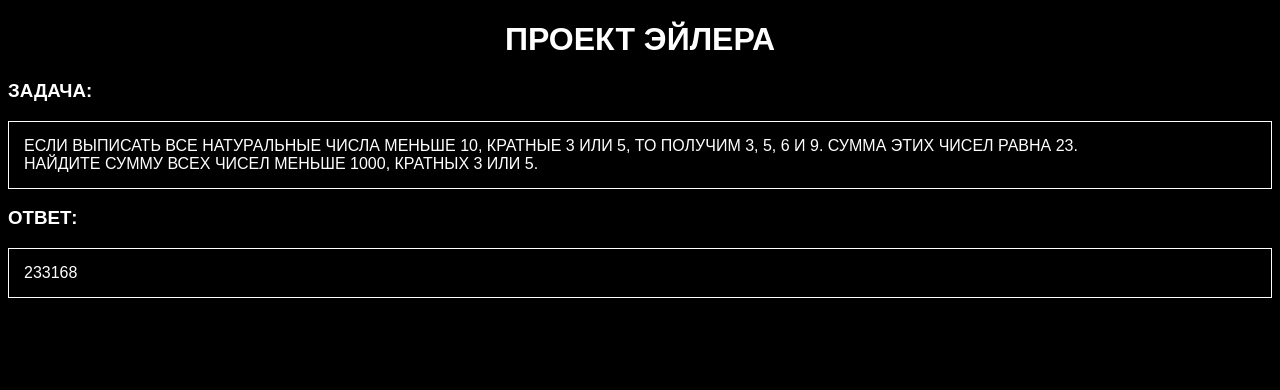
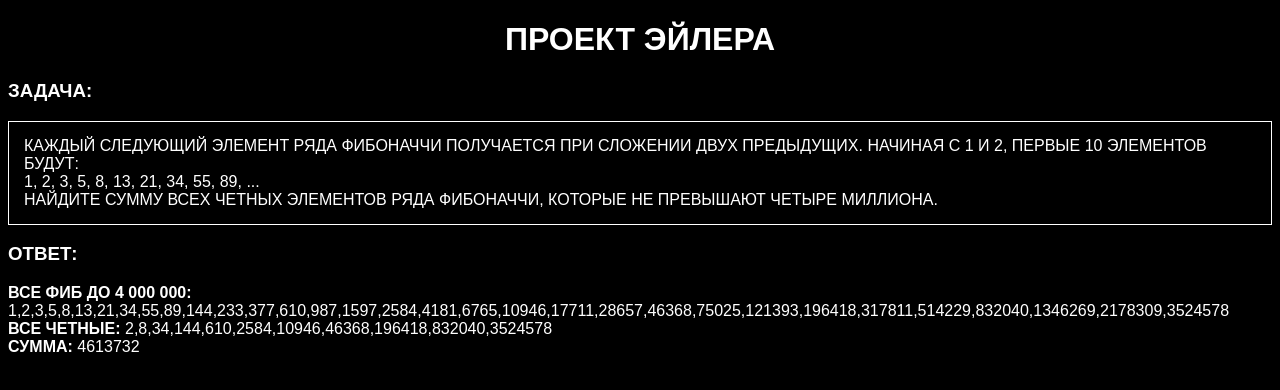
Before and after one commit to xovetrit/Euler, an Angular app: page / in a window 1280 px wide. Shown: the top 390 px of the page. Built offline with nearby package versions, Linux system fonts and the light colour scheme.

Commit message:
Задача 2 - Четные числа Фибоначчи

```diff
--- a/src/app/app.component.html
+++ b/src/app/app.component.html
@@ -1,7 +1,12 @@
 <h1>Проект Эйлера</h1>
 <h3>Задача:</h3>
-<p>Если выписать все натуральные числа меньше 10, кратные 3 или 5, то получим 3, 5, 6 и 9. Сумма этих чисел равна 23.<br>
-Найдите сумму всех чисел меньше 1000, кратных 3 или 5.</p>
-
+<p>Каждый следующий элемент ряда Фибоначчи получается при сложении двух предыдущих. Начиная с 1 и 2, первые 10 элементов
+  будут:
+  <br>
+  1, 2, 3, 5, 8, 13, 21, 34, 55, 89, ...
+  <br>
+  Найдите сумму всех четных элементов ряда Фибоначчи, которые не превышают четыре миллиона.</p>
 <h3>Ответ:</h3>
-<p>{{ sum }}</p>
+    <b>Все фиб до 4 000 000:</b> {{ fibFilter4000000 }}<br>
+    <b>Все четные:</b> {{ fibFilterEven }}<br>
+    <b>Сумма:</b> {{ fibSumEven4000000 }}
--- a/src/app/app.component.ts
+++ b/src/app/app.component.ts
@@ -7,12 +7,48 @@ import { Component } from '@angular/core';
 })
 export class AppComponent {
 
-  sum = 0;
+  fib = [];
+  fibFilter4000000 = [];
+  fibFilterEven = [];
+  fibSumEven4000000 = 0;
 
   constructor() {
 
-    for (let i = 0; i < 1000; i++)
-      if (i % 3 == 0 || i % 5 == 0)  this.sum += i;
+    for (var i = 1; i < 40; i++ ) {
 
+      if ( i <= 2 ){
+       this.fib[i-1] = i;
+      }
+      else {
+        this.fib[i-1] = this.fib[i - 2] + this.fib[i - 3];
+      }
+    }
+
+
+    for ( var i = 0; i < this.fib.length; i++ ){
+      if ( this.fib[i] >= 4000000 ) {
+        break;
+      }
+      else {
+        this.fibFilter4000000[i] = this.fib[i];
+      }
+    }
+
+    var y = 0;
+    for ( var i = 0; i < this.fibFilter4000000.length; i++){
+      if ( this.fibFilter4000000[i] % 2 == 0 ) {
+        this.fibFilterEven[y] = this.fibFilter4000000[i];
+        y++;
+      }
+    }
+
+    for ( var i = 0; i < this.fibFilterEven.length; i++ ){
+      this.fibSumEven4000000 += this.fibFilterEven[i];
+    }
+
+    // console.log(this.fib);
+    // console.log(this.fibFilter4000000);
+    // console.log(this.fibFilterEven);
+    // console.log(this.fibSumEven4000000);
   }
 }
```
